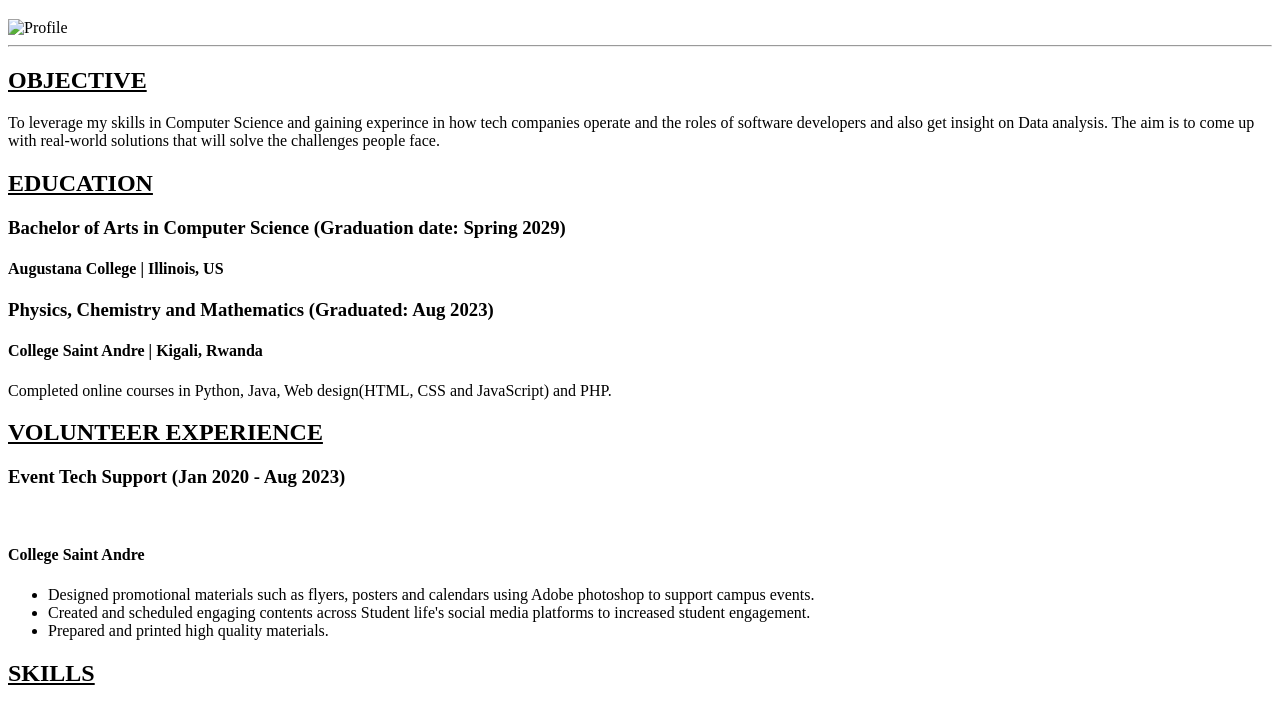
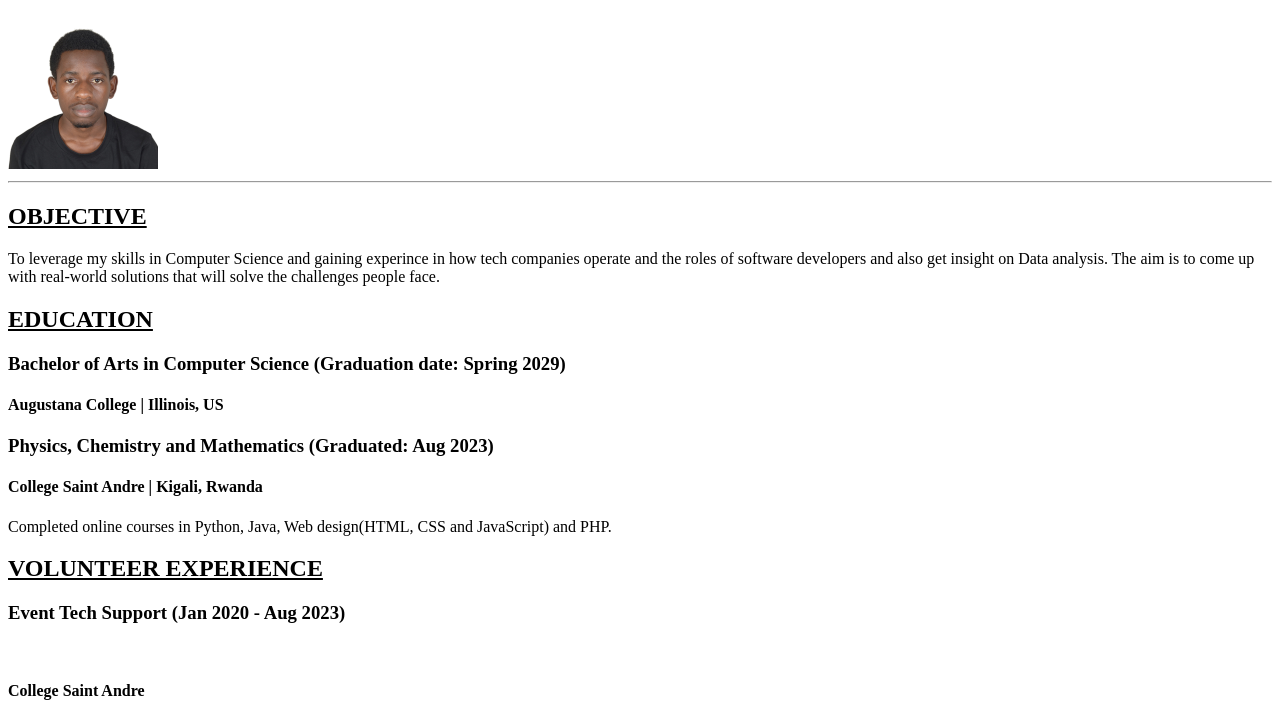
Before and after one commit to HerveShima/Resume, a plain HTML site: page index.html in a window 1280 px wide. Shown: the part 61-764 px from the top of the page. Drawn offline with Linux system fonts and the light colour scheme.

Commit message:
Update index.html

```diff
--- a/index.html
+++ b/index.html
@@ -7,7 +7,7 @@
 </head>
 <body>
     <h1>NDIKURYAYO SHIMA Herve</h1>
-    <div><img src="0051 (1).jpg" width="150px" alt="Profile"/></div>
+    <div><img src="0051.jpg" width="150px" alt="Profile"/></div>
     <hr/>
     <h2><u>OBJECTIVE</u></h2>
     <p>To leverage my skills in Computer Science and gaining experince in how tech companies operate and the roles of software developers and also get insight on Data analysis. The aim is to come up with real-world solutions that will solve the challenges people face.</p>
```
